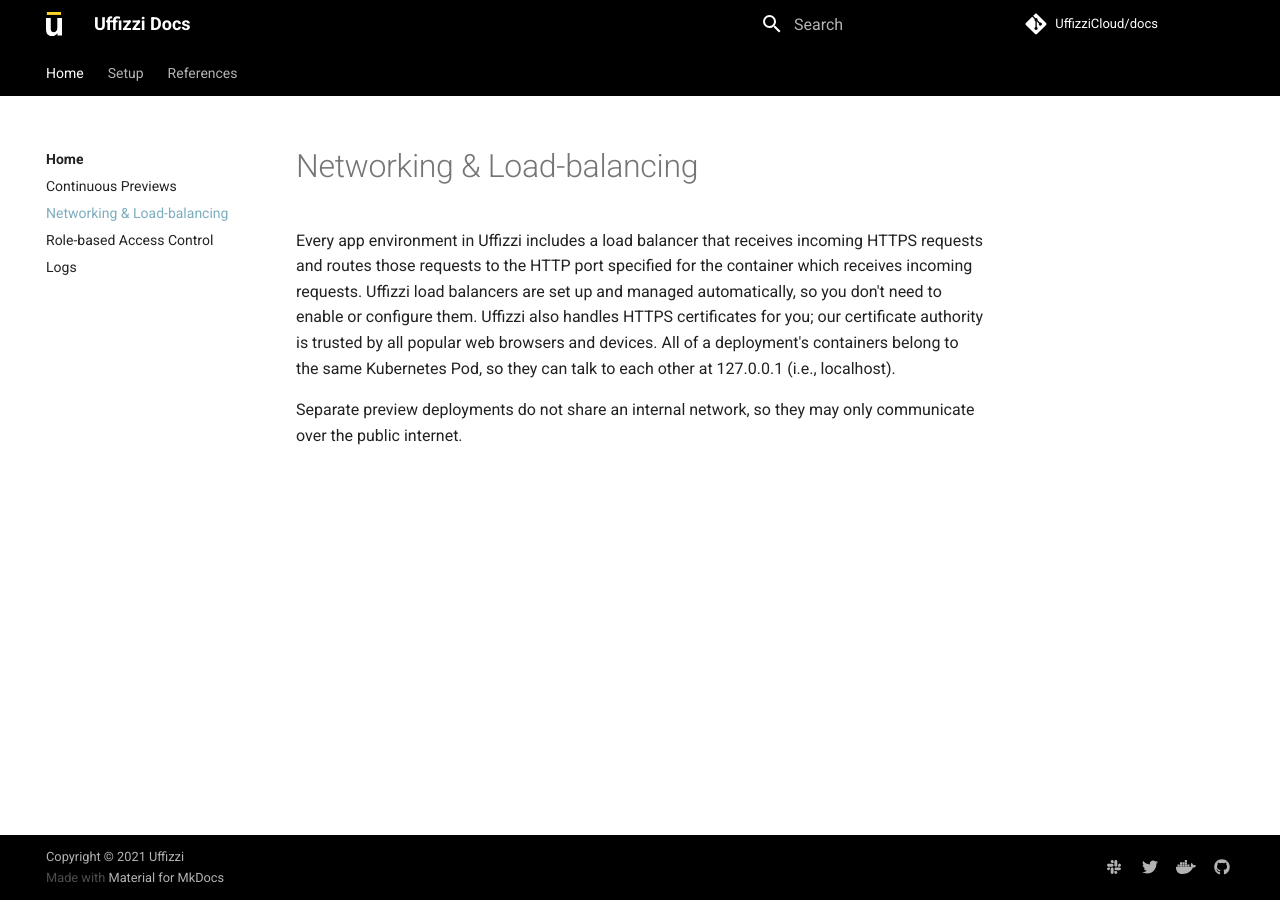
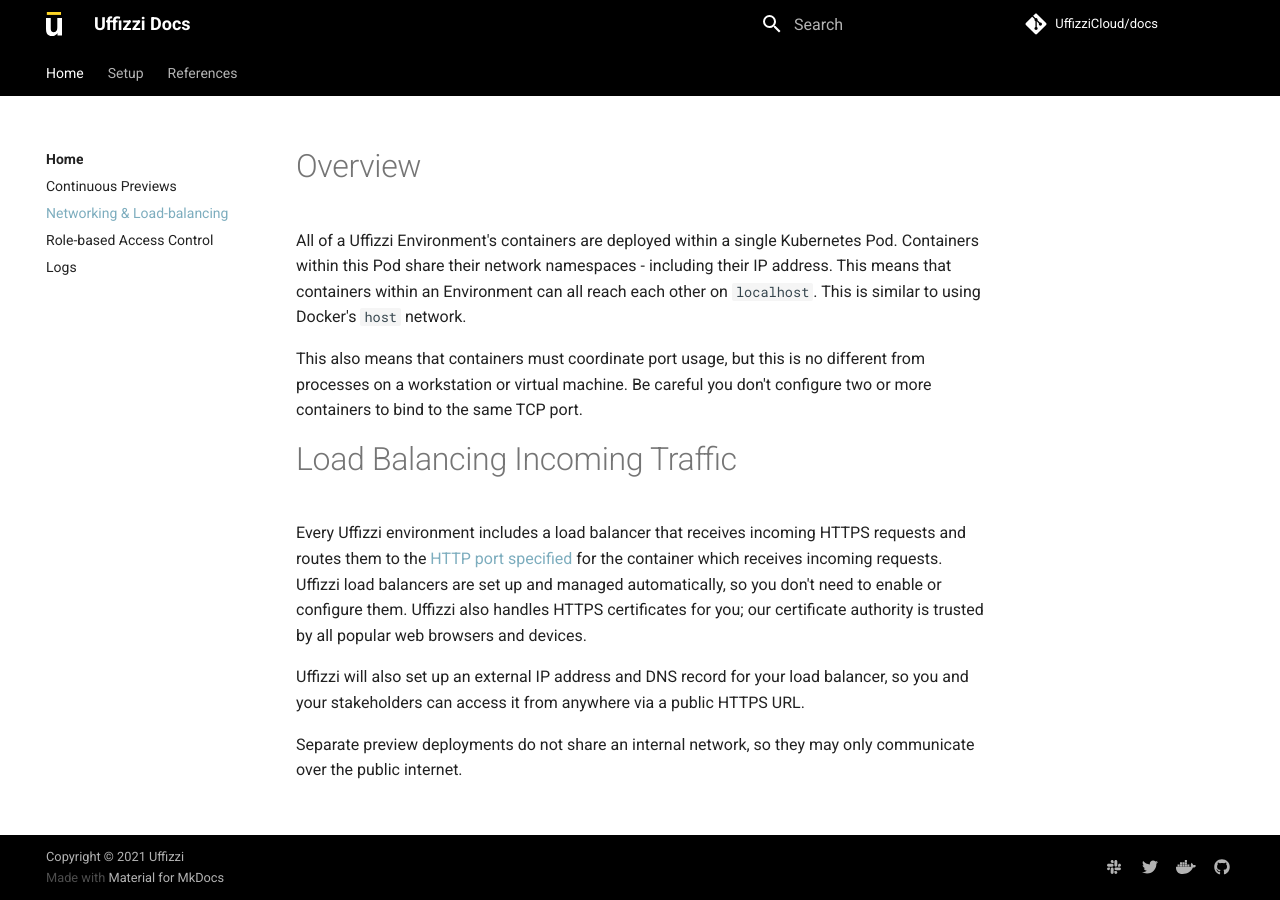
Before and after one commit to UffizziCloud/docs, an MkDocs documentation site: the page built from docs/networking.md, in a window 1280 px wide. Built offline with MkDocs 1.6.1 and Material for MkDocs 9.7.7, drawn with Linux system fonts in a browser that asks for light colours; comment, search, counter and statistics services are not loaded.

Commit message:
Update networking doc, include warnings about port conflicts.

```diff
--- a/docs/networking.md
+++ b/docs/networking.md
@@ -1,3 +1,13 @@
-Every app environment in Uffizzi includes a load balancer that receives incoming HTTPS requests and routes those requests to the HTTP port specified for the container which receives incoming requests. Uffizzi load balancers are set up and managed automatically, so you don't need to enable or configure them. Uffizzi also handles HTTPS certificates for you; our certificate authority is trusted by all popular web browsers and devices. All of a deployment's containers belong to the same Kubernetes Pod, so they can talk to each other at 127.0.0.1 (i.e., localhost).
+# Overview
+
+All of a Uffizzi Environment's containers are deployed within a single Kubernetes Pod. Containers within this Pod share their network namespaces - including their IP address. This means that containers within an Environment can all reach each other on `localhost`. This is similar to using Docker's `host` network.
+
+This also means that containers must coordinate port usage, but this is no different from processes on a workstation or virtual machine. Be careful you don't configure two or more containers to bind to the same TCP port.
+
+# Load Balancing Incoming Traffic
+
+Every Uffizzi environment includes a load balancer that receives incoming HTTPS requests and routes them to the [HTTP port specified](references/compose-spec/#ingress-required) for the container which receives incoming requests. Uffizzi load balancers are set up and managed automatically, so you don't need to enable or configure them. Uffizzi also handles HTTPS certificates for you; our certificate authority is trusted by all popular web browsers and devices.
+
+Uffizzi will also set up an external IP address and DNS record for your load balancer, so you and your stakeholders can access it from anywhere via a public HTTPS URL.
 
 Separate preview deployments do not share an internal network, so they may only communicate over the public internet.
```
